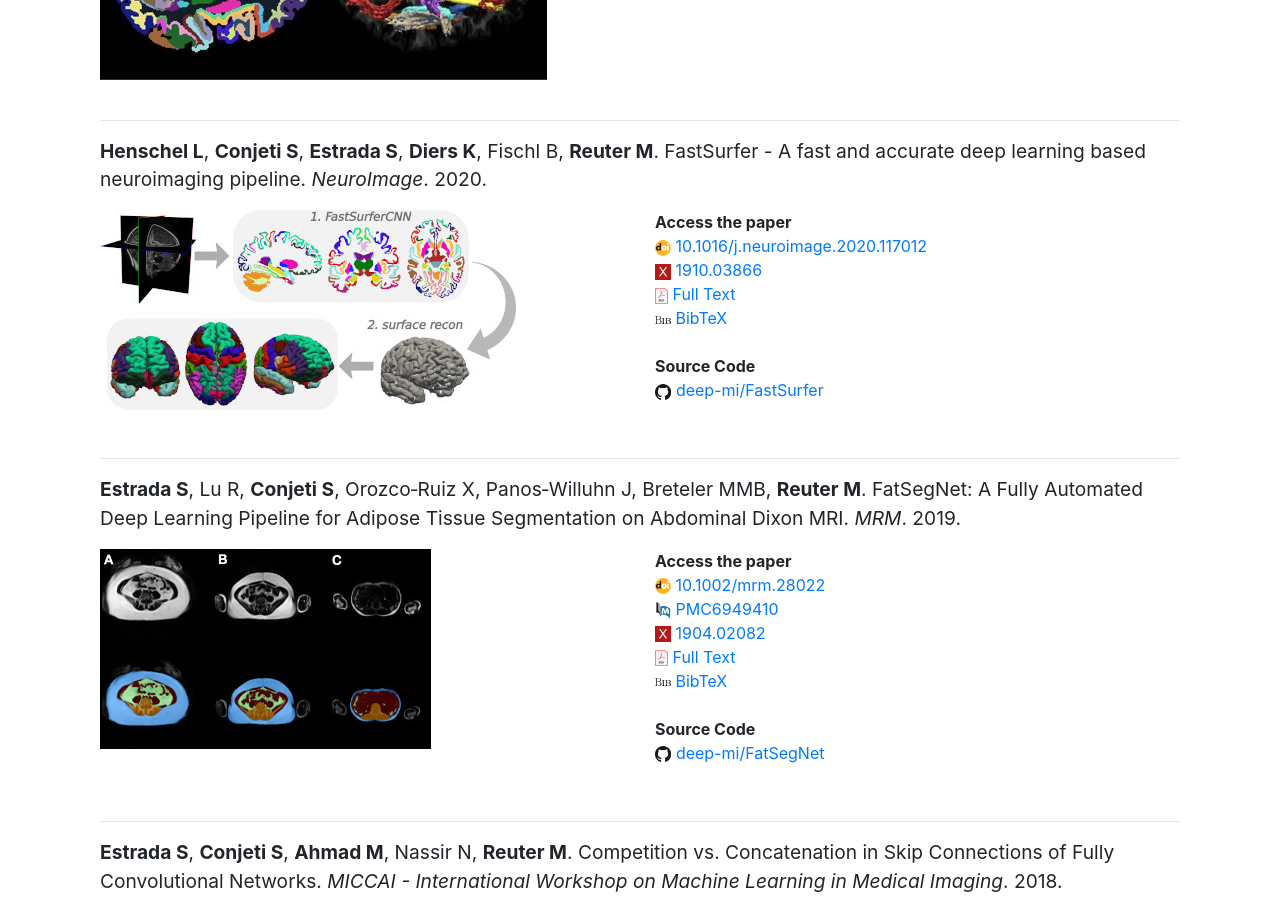
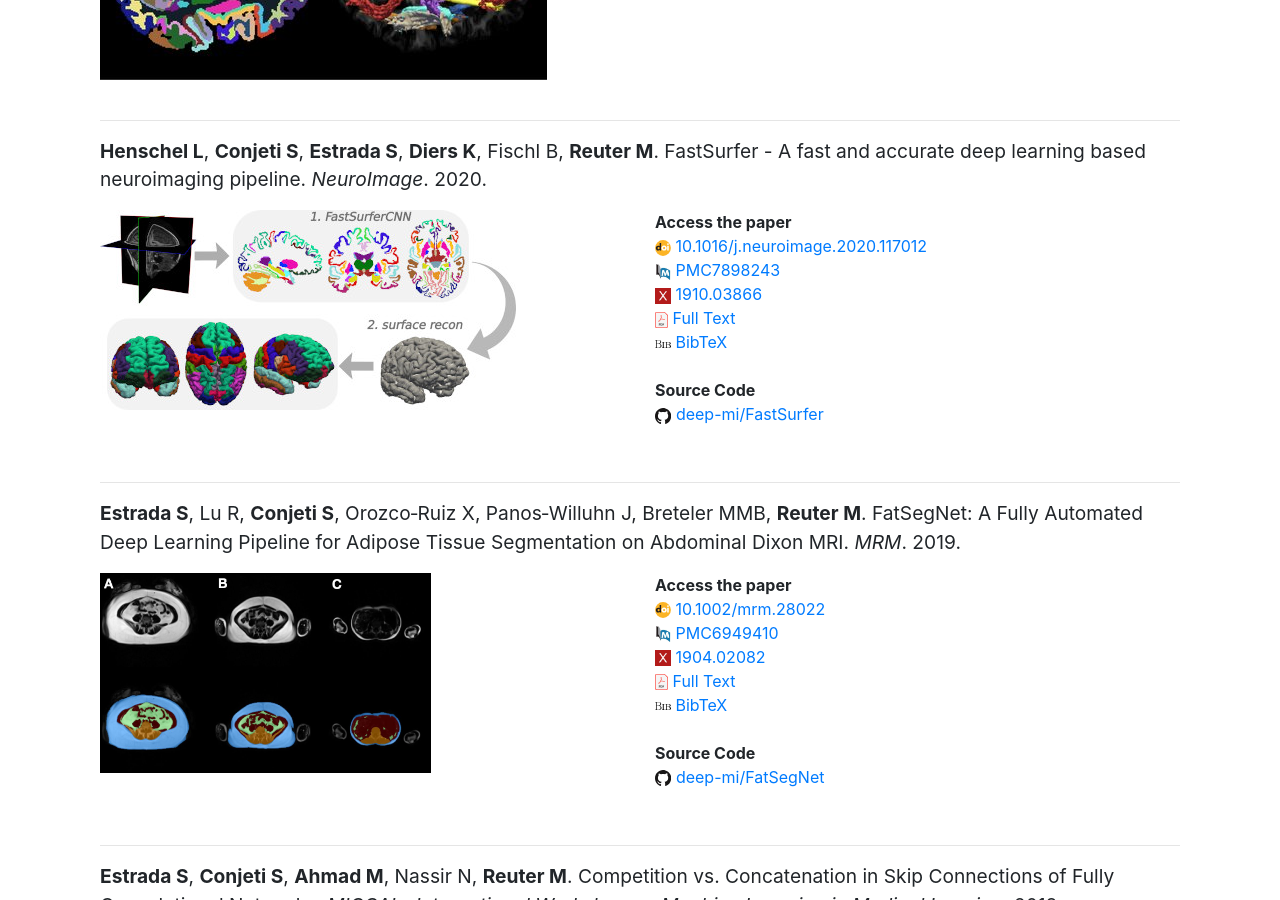
Before and after one commit to Deep-MI/Deep-MI.github.io, a Jekyll site: the page built from publications/index.html, in a window 1280 px wide and 900 px high, scrolled down 1061 px. Built offline with Jekyll 4.4.1, drawn with Linux system fonts in a browser that asks for light colours; nearby versions of some CDN libraries; comment, search, counter and statistics services are not loaded.

Commit message:
add PMCID for FastSurfer

```diff
--- a/_data/publications.yml
+++ b/_data/publications.yml
@@ -75,6 +75,7 @@
   volume: 2019
   image: '/static/pub/henschel_2020.jpg'
   arxiv: 1910.03866
+  pmcid: PMC7898243
   doi: 10.1016/j.neuroimage.2020.117012
   bibtex: '/static/pub/henschel_2020.bib'
   pdf: 'https://reader.elsevier.com/reader/sd/pii/S1053811920304985?token=D02205D0403CE21E8D5CB10AE7FF528C624E67A610669944FC9FC21BDB13FAC20FCE6B77CDAE0B2A40C1D340B376862B'
```
